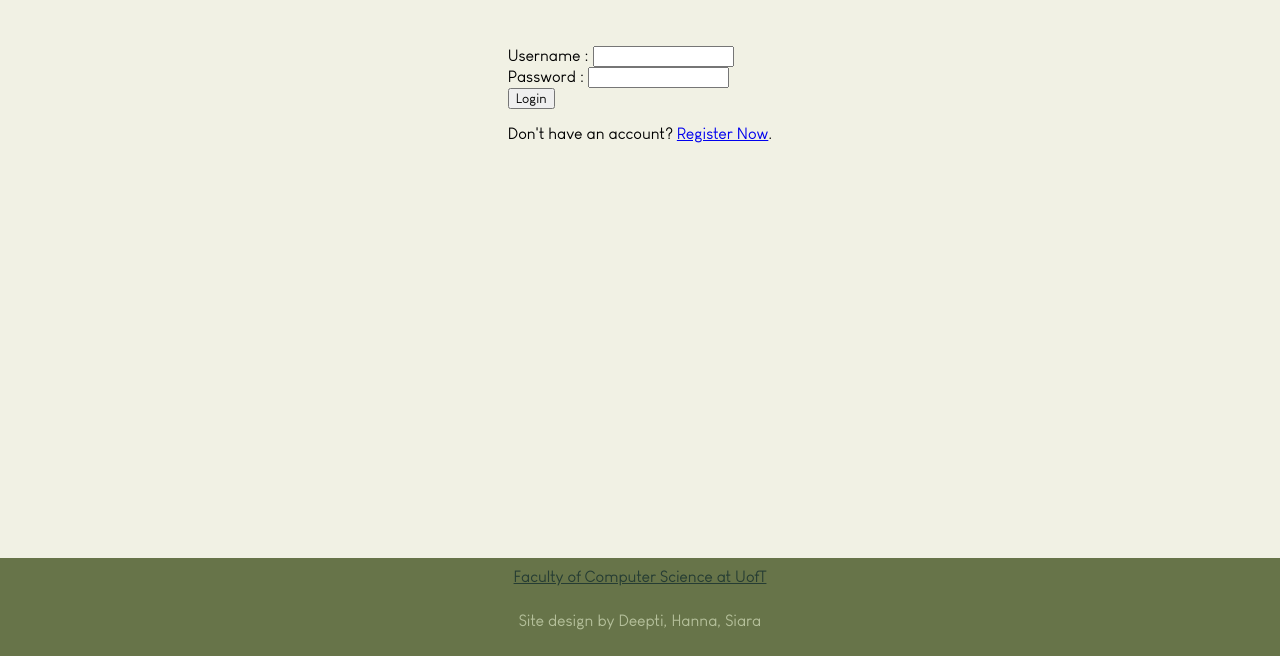
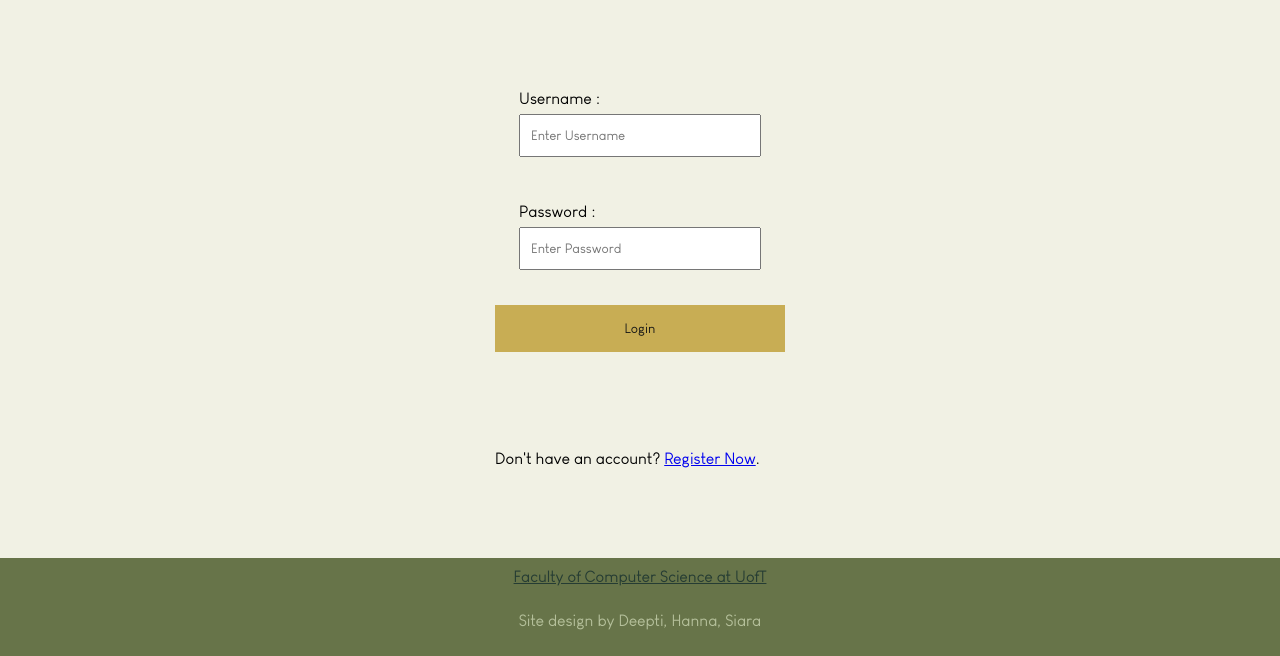
Before and after one commit to de3pti/cscb20coursewebsite, a Flask app: page /login in a window 1280 px wide. Shown: the part 144-800 px from the top of the page. Run offline with Flask 3, Linux system fonts and the light colour scheme.

Commit message:
styling register and login

```diff
--- a/app.py
+++ b/app.py
@@ -235,6 +235,9 @@ def student_grades():
 # session.add(feedback)
 # session.commit()
 
+# close session at the end
+#db.session.close()
+
 if __name__ == "__main__":
     with app.app_context():
         db.create_all()
--- a/static/index.css
+++ b/static/index.css
@@ -381,6 +381,57 @@ form {
 section{
     display: block
 }
+
+/* .register_text{
+    padding: 15px;
+
+}
+.register_form_full{
+    padding: 10px;
+    margin: 5px 0 22px 0;
+    display: inline-block;
+    background-color: #88A5A3;
+
+} */
+
+.register_row{
+    padding: 15px;
+    margin: 5px 0 22px 0;
+    display: inline-block;
+}
+ .register_form_text{
+    width: 90%;
+    padding: 12px 10px;
+    margin: 6px 0;
+    display: inline-block;
+ }
+.direct_to_register{
+    padding: 15px;
+    margin: 5px 0 25px 0;
+    display: inline-block;
+}
+.register_form{
+    padding: 16px;
+    /* opacity: 0.8; */
+    margin: 8px;
+
+}
+.register_submit{
+    background-color: #C4A645;
+    border: none;
+    cursor: pointer;
+    width: 100%;
+    margin: 5px 0 25px 0;
+    padding: 16px 20px;
+    opacity: 0.9;
+}
+.register_submit:hover{
+    opacity: 1;
+}
+.register_usertype{
+
+}
+
 
 /*Light and Dark mode*/
 /*Dark mode: ->light mode is the default*/
@@ -903,4 +954,6 @@ and (max-device-width: 600px) {
     section{
         display: block
     }
+
+
 }
--- a/templates/login.html
+++ b/templates/login.html
@@ -13,16 +13,17 @@
         </header>
 
     <main class="content">
-        <div class = "register_button">
+        <div class = "register_form_full">
+            <!-- <p class = "register_text">Sign In</p> -->
             <div class = "register_row">
                 <form method = "POST">
                     <div class = "register_form">
                         <label for = "username">Username : </label>
-                        <input type = "text" name = "username" class = "register_form_text" id = "username">
+                        <input type = "text" name = "username" placeholder="Enter Username" class = "register_form_text" id = "username">
                     </div>
                     <div class = "register_form">
                         <label for = "password">Password : </label>
-                        <input type = "password" name = "password" class = "register_form_text" id = "password">
+                        <input type = "password" name = "password" placeholder="Enter Password" class = "register_form_text" id = "password">
                     </div>
                     <button type = "submit" class = "register_submit">Login</button>
                 </form>
--- a/templates/register.html
+++ b/templates/register.html
@@ -41,7 +41,7 @@
                         <input type = "password" name = "password"
                         class = "register_form_text" id = "password" placeholder= "Enter Password" required>
                     </div>
-                    <div class = "register_item">
+                    <div class = "register_usertype">
                         <label for = "UserType">Are you a student or instructor? : </label>
                         <select id="user_type" name="user_type">
                             <option value="0">Student</option>
```
